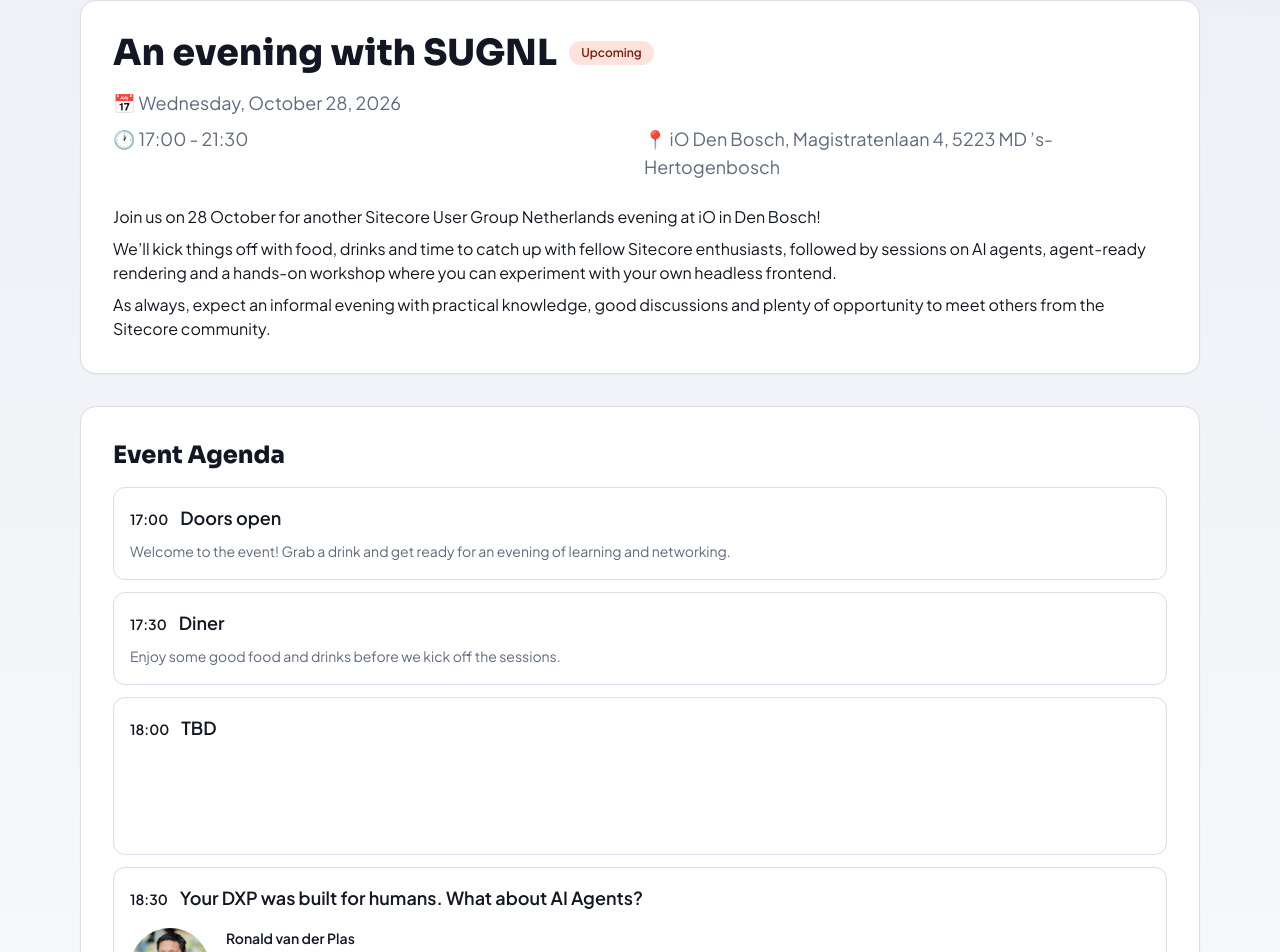
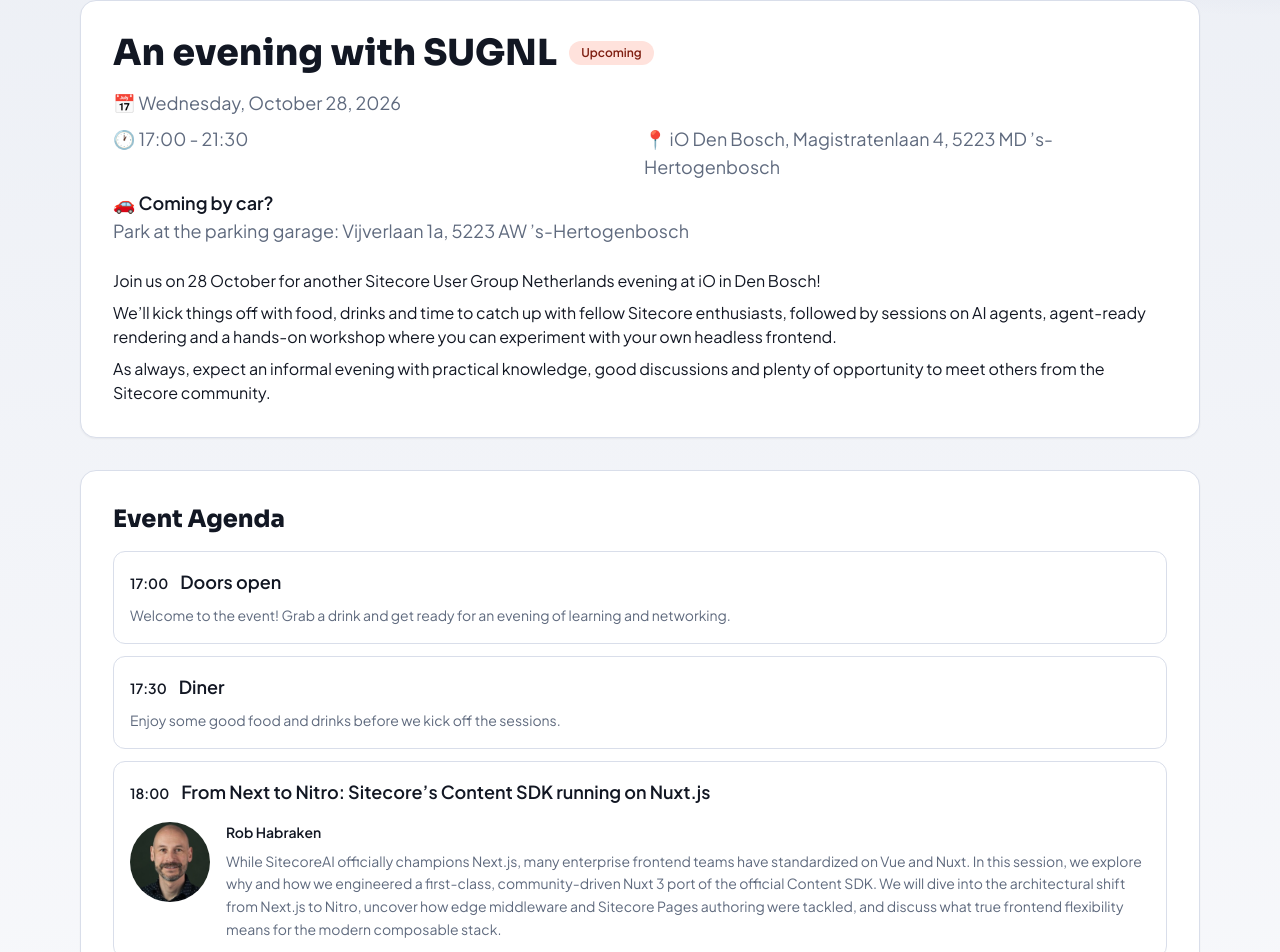
Before and after one commit to rvdplas/sugnl, a Next.js app: page /event/2026-10-28-iO in a window 1280 px wide. Shown: the part 173-1125 px from the top of the page. Built offline with nearby package versions, Linux system fonts and the light colour scheme; no server answers.

Commit message:
Added event details

```diff
--- a/app/event/[id]/page.tsx
+++ b/app/event/[id]/page.tsx
@@ -56,6 +56,12 @@
           </p>
           <p className="text-lg">🕐 {event.startTime} - {event.endTime}</p>
           <p className="text-lg">📍 {event.location}</p>
+          {event.parking && (
+            <div className="text-lg md:col-span-2">
+              <p className="font-semibold text-[color:var(--ink)]">🚗 Coming by car?</p>
+              <p className="text-[color:var(--muted)]">Park at the parking garage: {event.parking}</p>
+            </div>
+          )}
         </div>
 
         <MarkdownContent content={event.description} className="text-[color:var(--ink)]" />
--- a/content/events/2026-10-28.json
+++ b/content/events/2026-10-28.json
@@ -24,11 +24,11 @@
     },
     {
       "speaker": {
-        "name": "",
-        "image": ""
+        "name": "Rob Habraken",
+        "image": "/presenters/robhabraken.jpg"
       },
-      "subject": "TBD",
-      "description": "",
+      "subject": "From Next to Nitro: Sitecore’s Content SDK running on Nuxt.js",
+      "description": "While SitecoreAI officially champions Next.js, many enterprise frontend teams have standardized on Vue and Nuxt. In this session, we explore why and how we engineered a first-class, community-driven Nuxt 3 port of the official Content SDK. We will dive into the architectural shift from Next.js to Nitro, uncover how edge middleware and Sitecore Pages authoring were tackled, and discuss what true frontend flexibility means for the modern composable stack.",
       "startTime": "18:00"
     },
 
```
Also changed, not shown: public/presenters/robhabraken.jpg (added).
